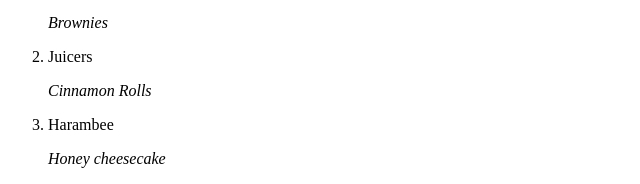
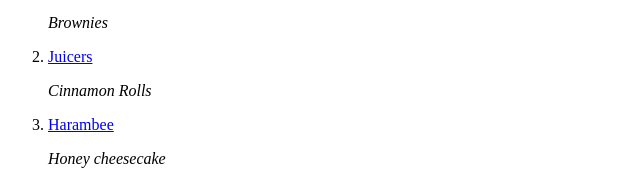
Before and after one commit to adrianguereque/odin-recipes, a plain HTML site: page index.html in a window 1280 px wide. Shown: the part 497-681 px from the top of the page, without its empty margins (0-640 px from the left). Drawn offline with Linux system fonts and the light colour scheme.

Commit message:
Added hyperlink to subpages

```diff
--- a/index.html
+++ b/index.html
@@ -14,9 +14,9 @@
     <ol>
         <li><a href="./subpages/brownies.html">Mommy milkies</a></li>
         <p><em>Brownies</em></p>
-        <li>Juicers</li>
+        <li><a href="./subpages/cinnamon-rolls.html">Juicers</a></li>
         <p><em>Cinnamon Rolls</em></p>
-        <li>Harambee</li>
+        <li><a href="./subpages/honey-cheesecake.html">Harambee</a></li>
         <p><em>Honey cheesecake</em></p>
     </ol>
 </body>
```
